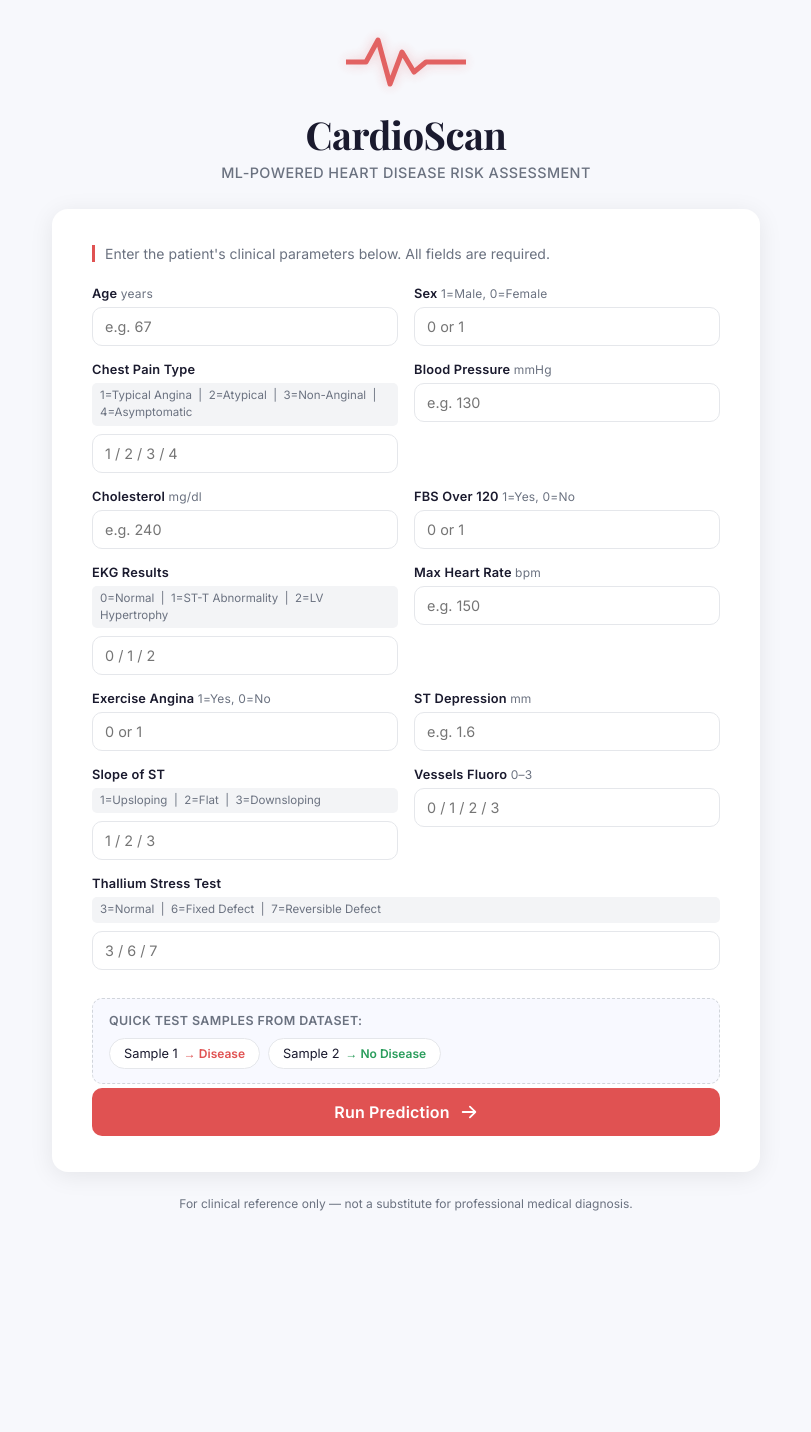
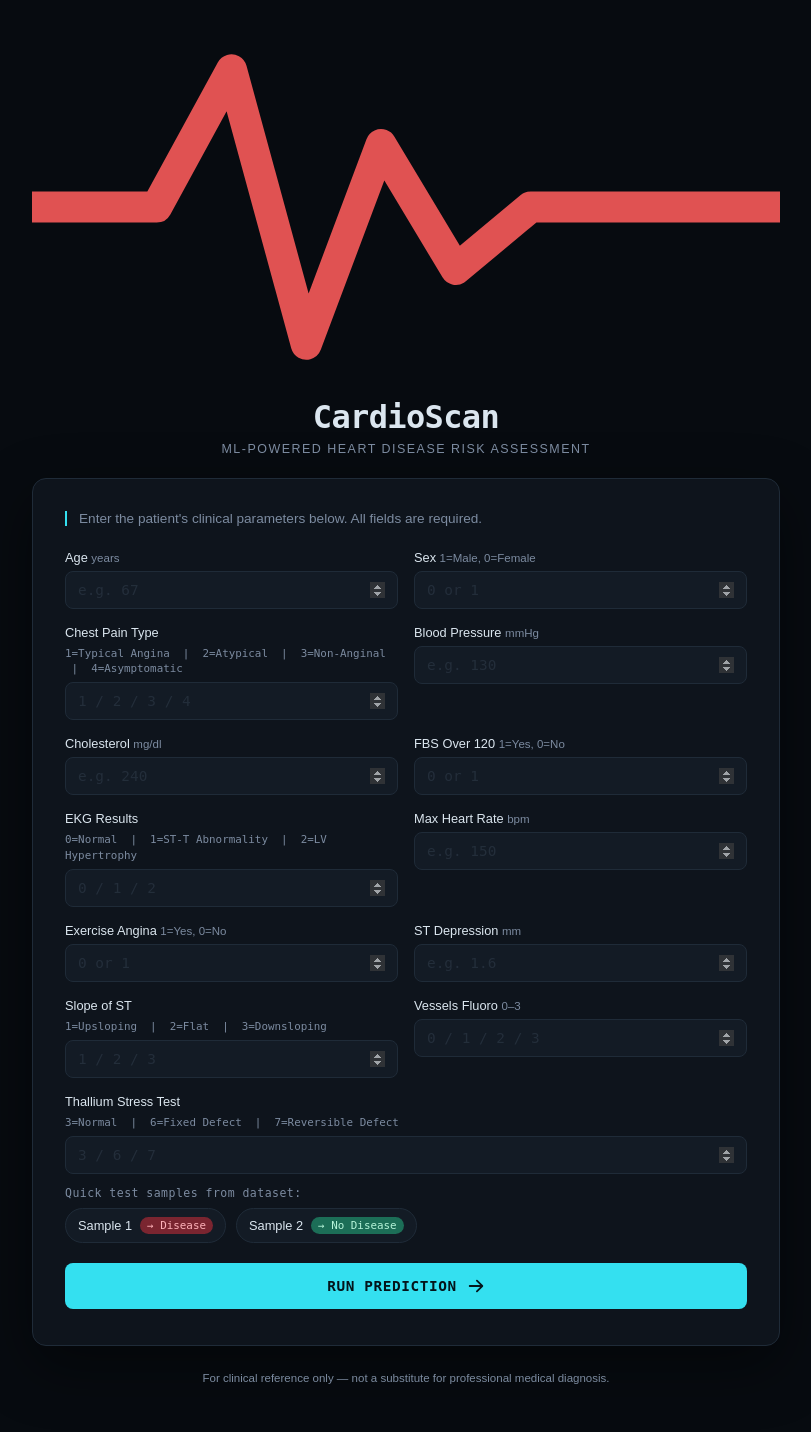
Before and after one commit to KSPARMESH/heart_disease_prediction, a Flask app: page / in a window 1280 px wide. Shown: the whole page, without its empty margins (234-1045 px from the left). Before the commit the page ends 1211 px from the top, so only its background shows below. Run offline with Flask 3, Linux system fonts and the light colour scheme; parts of the project's set-up code (start-up, migrations or seed data) failed here and were passed over.

Commit message:
Update style.css

```diff
--- a/project_files/static/style.css
+++ b/project_files/static/style.css
@@ -2,81 +2,235 @@
 *, *::before, *::after { box-sizing: border-box; margin: 0; padding: 0; }
 
 :root {
-    --red:       #e05252;
-    --red-dark:  #c23c3c;
-    --red-light: #fdf1f1;
-    --green:     #2a9d5c;
-    --green-bg:  #f0faf4;
-    --ink:       #1a1a2e;
-    --muted:     #6b7280;
-    --border:    #e5e7eb;
-    --bg:        #f7f8fc;
-    --white:     #ffffff;
-    --radius:    10px;
-    --shadow:    0 4px 24px rgba(0,0,0,0.08);
+    --bg:            #070b10;
+    --surface:       #0e141c;
+    --surface-2:     #131b25;
+    --ink:           #dbe6ef;
+    --muted:         #7c8ba0;
+    --border:        #1f2b38;
+    --cyan:          #34e0f0;
+    --cyan-dim:      #1a7d88;
+    --red:           #ff4d5e;
+    --red-dim:       #7a2530;
+    --green:         #35d99a;
+    --green-dim:     #1c6e57;
+    --radius:        14px;
+    --radius-sm:     8px;
+    --shadow:        0 20px 60px rgba(0,0,0,0.45);
+    --mono:          'JetBrains Mono', monospace;
+    --sans:          'IBM Plex Sans', sans-serif;
 }
 
+html { color-scheme: dark; }
+
 body {
-    font-family: 'Inter', sans-serif;
+    font-family: var(--sans);
     background: var(--bg);
     color: var(--ink);
     min-height: 100vh;
+    position: relative;
+    --accent: var(--cyan);
+    --accent-dim: var(--cyan-dim);
+    transition: color 0.6s ease;
+}
+
+body.state-high { --accent: var(--red); --accent-dim: var(--red-dim); }
+body.state-low  { --accent: var(--green); --accent-dim: var(--green-dim); }
+
+/* ── Ambient oscilloscope grid ── */
+.scan-grid {
+    position: fixed;
+    inset: 0;
+    z-index: 0;
+    pointer-events: none;
+    background-image:
+        linear-gradient(rgba(52,224,240,0.05) 1px, transparent 1px),
+        linear-gradient(90deg, rgba(52,224,240,0.05) 1px, transparent 1px);
+    background-size: 34px 34px;
+    mask-image: radial-gradient(ellipse at 50% 0%, black 0%, transparent 75%);
+}
+
+*:focus-visible {
+    outline: 2px solid var(--cyan);
+    outline-offset: 2px;
 }
 
 /* ── Page wrap ── */
 .page-wrap {
-    max-width: 740px;
+    position: relative;
+    z-index: 1;
+    max-width: 780px;
     margin: 0 auto;
-    padding: 32px 16px 48px;
+    padding: 20px 16px 48px;
 }
+
+/* ── Monitor bar (signature element) ── */
+.monitor-bar {
+    display: flex;
+    align-items: center;
+    gap: 14px;
+    background: var(--surface);
+    border: 1px solid var(--border);
+    border-radius: var(--radius-sm);
+    padding: 10px 14px;
+    margin-bottom: 22px;
+    box-shadow: var(--shadow);
+}
+
+.monitor-left {
+    display: flex;
+    align-items: center;
+    gap: 8px;
+    font-family: var(--mono);
+    font-size: 0.68rem;
+    letter-spacing: 0.08em;
+    color: var(--muted);
+    white-space: nowrap;
+}
+
+.rec-dot {
+    width: 8px;
+    height: 8px;
+    border-radius: 50%;
+    background: var(--accent);
+    box-shadow: 0 0 8px var(--accent);
+    animation: blink 1.6s ease-in-out infinite;
+    transition: background 0.6s ease;
+}
+
+@keyframes blink {
+    0%, 100% { opacity: 1; }
+    50% { opacity: 0.25; }
+}
+
+.ecg-strip {
+    flex: 1;
+    height: 40px;
+    min-width: 0;
+    overflow: visible;
+}
+
+.ecg-track {
+    animation: ecg-scroll 2.2s linear infinite;
+}
+
+body.state-high .ecg-track { animation-duration: 0.9s; }
+body.state-low  .ecg-track { animation-duration: 3.2s; }
+
+@keyframes ecg-scroll {
+    from { transform: translateX(0); }
+    to   { transform: translateX(-600px); }
+}
+
+.ecg-path {
+    fill: none;
+    stroke: var(--accent);
+    stroke-width: 2;
+    stroke-linejoin: round;
+    stroke-linecap: round;
+    filter: drop-shadow(0 0 4px var(--accent));
+    transition: stroke 0.6s ease;
+}
+
+.monitor-right {
+    display: flex;
+    align-items: baseline;
+    gap: 4px;
+    font-family: var(--mono);
+    white-space: nowrap;
+}
+
+.bpm-value {
+    font-size: 1.1rem;
+    font-weight: 700;
+    color: var(--accent);
+    min-width: 2.2ch;
+    text-align: right;
+    transition: color 0.6s ease;
+}
+
+.bpm-unit {
+    font-size: 0.62rem;
+    color: var(--muted);
+    letter-spacing: 0.06em;
+    margin-right: 6px;
+}
+
+.sound-toggle {
+    display: inline-flex;
+    align-items: center;
+    justify-content: center;
+    width: 30px;
+    height: 30px;
+    border-radius: 50%;
+    border: 1px solid var(--border);
+    background: var(--surface-2);
+    color: var(--accent);
+    cursor: pointer;
+    transition: border-color 0.2s ease, color 0.6s ease;
+}
+
+.sound-toggle:hover { border-color: var(--accent); }
+.sound-toggle .icon-sound-off { display: none; }
+.sound-toggle.is-muted .icon-sound-on { display: none; }
+.sound-toggle.is-muted .icon-sound-off { display: block; color: var(--muted); }
 
 /* ── Header ── */
 .site-header {
     text-align: center;
-    margin-bottom: 28px;
-}
-
-.pulse-icon {
-    width: 120px;
-    margin: 0 auto 12px;
-    opacity: 0.9;
-}
-
-.pulse-icon svg {
-    width: 100%;
-    filter: drop-shadow(0 0 6px rgba(224,82,82,0.35));
+    margin-bottom: 22px;
 }
 
 .site-title {
-    font-family: 'Playfair Display', serif;
-    font-size: 2.4rem;
+    font-family: var(--mono);
+    font-weight: 700;
+    font-size: 2rem;
+    letter-spacing: -0.02em;
     color: var(--ink);
-    letter-spacing: -0.5px;
 }
 
 .site-subtitle {
-    font-size: 0.9rem;
+    font-size: 0.78rem;
     color: var(--muted);
-    margin-top: 4px;
-    letter-spacing: 0.4px;
+    margin-top: 6px;
+    letter-spacing: 0.12em;
     text-transform: uppercase;
     font-weight: 500;
 }
 
 /* ── Card ── */
 .card {
-    background: var(--white);
-    border-radius: 16px;
+    background: var(--surface);
+    border: 1px solid var(--border);
+    border-radius: var(--radius);
     box-shadow: var(--shadow);
-    padding: 36px 40px;
+    padding: 32px 32px 36px;
 }
 
 .form-intro {
-    font-size: 0.875rem;
+    font-size: 0.85rem;
     color: var(--muted);
     margin-bottom: 24px;
-    border-left: 3px solid var(--red);
-    padding-left: 10px;
+    border-left: 2px solid var(--accent);
+    padding-left: 12px;
+    transition: border-color 0.6s ease;
+}
+
+/* ── Field sections ── */
+.field-section {
+    border: 1px solid var(--border);
+    border-radius: var(--radius-sm);
+    padding: 18px 16px 6px;
+    margin-bottom: 18px;
+}
+
+.field-section legend {
+    font-family: var(--mono);
+    font-size: 0.68rem;
+    letter-spacing: 0.1em;
+    text-transform: uppercase;
+    color: var(--cyan);
+    padding: 0 8px;
 }
 
 /* ── Form grid ── */
@@ -84,7 +238,7 @@
     display: grid;
     grid-template-columns: 1fr 1fr;
     gap: 16px;
-    margin-bottom: 28px;
+    margin-bottom: 12px;
 }
 
 .field-group {
@@ -99,201 +253,191 @@
 
 label {
     font-size: 0.8rem;
-    font-weight: 600;
+    font-weight: 500;
     color: var(--ink);
-    letter-spacing: 0.2px;
 }
 
 .unit {
     font-weight: 400;
     color: var(--muted);
-    font-size: 0.75rem;
+    font-size: 0.72rem;
+}
+
+.hint {
+    font-size: 0.68rem;
+    color: var(--muted);
+    font-family: var(--mono);
+    line-height: 1.4;
 }
 
 input[type="number"] {
-    width: 100%;
+    background: var(--surface-2);
+    border: 1px solid var(--border);
+    border-radius: var(--radius-sm);
     padding: 10px 12px;
-    border: 1.5px solid var(--border);
-    border-radius: var(--radius);
+    font-family: var(--mono);
     font-size: 0.9rem;
-    font-family: 'Inter', sans-serif;
     color: var(--ink);
-    background: var(--white);
-    transition: border-color 0.2s, box-shadow 0.2s;
-    appearance: none;
-    -webkit-appearance: none;
+    transition: border-color 0.15s ease, box-shadow 0.15s ease;
+}
+
+input[type="number"]::placeholder { color: #45536655; }
+
+input[type="number"]:hover {
+    border-color: #2c3b4c;
 }
 
 input[type="number"]:focus {
-    outline: none;
-    border-color: var(--red);
-    box-shadow: 0 0 0 3px rgba(224,82,82,0.12);
+    border-color: var(--cyan);
+    box-shadow: 0 0 0 3px rgba(52,224,240,0.15);
 }
 
-/* ── Predict button ── */
+input[type="number"]::-webkit-outer-spin-button,
+input[type="number"]::-webkit-inner-spin-button {
+    opacity: 0.6;
+}
+
+/* ── Sample buttons ── */
+.samples {
+    margin: 8px 0 20px;
+}
+
+.samples-title {
+    font-size: 0.72rem;
+    color: var(--muted);
+    margin-bottom: 8px;
+    font-family: var(--mono);
+    letter-spacing: 0.04em;
+}
+
+.sample-btns {
+    display: flex;
+    gap: 10px;
+    flex-wrap: wrap;
+}
+
+.sample-btn {
+    display: inline-flex;
+    align-items: center;
+    gap: 8px;
+    background: var(--surface-2);
+    border: 1px solid var(--border);
+    color: var(--ink);
+    font-family: var(--sans);
+    font-size: 0.8rem;
+    padding: 8px 12px;
+    border-radius: 999px;
+    cursor: pointer;
+    transition: border-color 0.15s ease, transform 0.1s ease;
+}
+
+.sample-btn:hover {
+    border-color: var(--cyan);
+    transform: translateY(-1px);
+}
+
+.sample-btn .expected {
+    font-family: var(--mono);
+    font-size: 0.68rem;
+    padding: 2px 7px;
+    border-radius: 999px;
+}
+
+.expected.presence { background: var(--red-dim); color: #ffb3ba; }
+.expected.absence   { background: var(--green-dim); color: #b6f5da; }
+
+/* ── Submit button ── */
 .predict-btn {
+    width: 100%;
     display: flex;
     align-items: center;
     justify-content: center;
     gap: 10px;
-    width: 100%;
+    background: var(--cyan);
+    color: #04141a;
+    font-family: var(--mono);
+    font-weight: 700;
+    font-size: 0.9rem;
+    letter-spacing: 0.04em;
+    text-transform: uppercase;
+    border: none;
+    border-radius: var(--radius-sm);
     padding: 14px;
-    background: var(--red);
-    color: white;
-    border: none;
-    border-radius: var(--radius);
-    font-size: 1rem;
-    font-weight: 600;
-    font-family: 'Inter', sans-serif;
     cursor: pointer;
-    transition: background 0.2s, transform 0.1s;
-    letter-spacing: 0.2px;
+    transition: filter 0.15s ease, transform 0.1s ease;
 }
 
-.predict-btn:hover {
-    background: var(--red-dark);
-    transform: translateY(-1px);
-}
-
-.predict-btn:active {
-    transform: translateY(0);
-}
+.predict-btn:hover { filter: brightness(1.1); }
+.predict-btn:active { transform: scale(0.98); }
 
 /* ── Result box ── */
 .result-box {
     display: flex;
     align-items: center;
     gap: 16px;
-    margin-top: 24px;
-    padding: 18px 22px;
-    border-radius: var(--radius);
-    border: 1.5px solid;
-    animation: fadeIn 0.4s ease;
+    margin-top: 22px;
+    padding: 18px 20px;
+    border-radius: var(--radius-sm);
+    border: 1px solid var(--border);
+    animation: result-in 0.35s ease;
+}
+
+@keyframes result-in {
+    from { opacity: 0; transform: translateY(6px); }
+    to   { opacity: 1; transform: translateY(0); }
 }
 
 .result-box.high {
-    background: var(--red-light);
-    border-color: #f5c6c6;
-    color: #b91c1c;
+    background: rgba(255,77,94,0.08);
+    border-color: rgba(255,77,94,0.35);
+    color: #ffd0d5;
 }
 
 .result-box.low {
-    background: var(--green-bg);
-    border-color: #a7dfc0;
-    color: #166534;
+    background: rgba(53,217,154,0.08);
+    border-color: rgba(53,217,154,0.35);
+    color: #cdf5e5;
 }
 
 .result-box.error {
-    background: #fffbeb;
-    border-color: #fcd34d;
-    color: #92400e;
+    background: rgba(124,139,160,0.08);
+    border-color: var(--border);
+    color: var(--muted);
 }
 
-.result-icon svg {
-    display: block;
-    flex-shrink: 0;
-}
+.result-icon { flex-shrink: 0; }
+.result-box.high .result-icon { color: var(--red); }
+.result-box.low .result-icon { color: var(--green); }
 
-.result-text {
-    display: flex;
-    flex-direction: column;
-    gap: 2px;
-}
+.result-text { display: flex; flex-direction: column; gap: 2px; }
 
 .result-label {
-    font-size: 0.72rem;
-    font-weight: 600;
+    font-family: var(--mono);
+    font-size: 0.68rem;
+    letter-spacing: 0.08em;
     text-transform: uppercase;
-    letter-spacing: 0.6px;
     opacity: 0.7;
 }
 
-.result-text strong {
-    font-size: 1.1rem;
-    font-weight: 700;
-}
+.result-text strong { font-size: 1.05rem; }
 
 /* ── Footer ── */
 .site-footer {
     text-align: center;
-    margin-top: 24px;
-    font-size: 0.75rem;
+    margin-top: 26px;
+    font-size: 0.72rem;
     color: var(--muted);
 }
 
-/* ── Animation ── */
-@keyframes fadeIn {
-    from { opacity: 0; transform: translateY(8px); }
-    to   { opacity: 1; transform: translateY(0); }
+/* ── Responsive ── */
+@media (max-width: 640px) {
+    .form-grid { grid-template-columns: 1fr; }
+    .card { padding: 24px 20px 28px; }
+    .site-title { font-size: 1.6rem; }
+    .monitor-bar { flex-wrap: wrap; }
+    .ecg-strip { order: 3; width: 100%; flex-basis: 100%; }
 }
 
-/* ── Responsive ── */
-@media (max-width: 540px) {
-    .card { padding: 24px 20px; }
-    .form-grid { grid-template-columns: 1fr; }
-    .field-group.full-width { grid-column: 1; }
-    .site-title { font-size: 1.9rem; }
+@media (prefers-reduced-motion: reduce) {
+    .ecg-track, .rec-dot { animation: none !important; }
 }
-
-/* ── Field hints ── */
-.hint {
-    font-size: 0.72rem;
-    color: var(--muted);
-    background: #f3f4f6;
-    border-radius: 5px;
-    padding: 4px 8px;
-    margin-bottom: 2px;
-    line-height: 1.5;
-}
-
-/* ── Sample rows ── */
-.samples {
-    margin: 20px 0 4px;
-    padding: 14px 16px;
-    background: #f8f9ff;
-    border-radius: var(--radius);
-    border: 1.5px dashed #d1d5db;
-}
-
-.samples-title {
-    font-size: 0.78rem;
-    font-weight: 600;
-    color: var(--muted);
-    margin-bottom: 10px;
-    text-transform: uppercase;
-    letter-spacing: 0.4px;
-}
-
-.sample-btns {
-    display: flex;
-    gap: 8px;
-    flex-wrap: wrap;
-}
-
-.sample-btn {
-    padding: 7px 14px;
-    background: white;
-    border: 1.5px solid var(--border);
-    border-radius: 20px;
-    font-size: 0.8rem;
-    font-family: 'Inter', sans-serif;
-    cursor: pointer;
-    color: var(--ink);
-    transition: border-color 0.2s, box-shadow 0.2s;
-    display: flex;
-    align-items: center;
-    gap: 6px;
-}
-
-.sample-btn:hover {
-    border-color: var(--red);
-    box-shadow: 0 0 0 3px rgba(224,82,82,0.1);
-}
-
-.expected {
-    font-weight: 600;
-    font-size: 0.75rem;
-}
-
-.expected.absence { color: var(--green); }
-.expected.presence { color: var(--red); }
```
